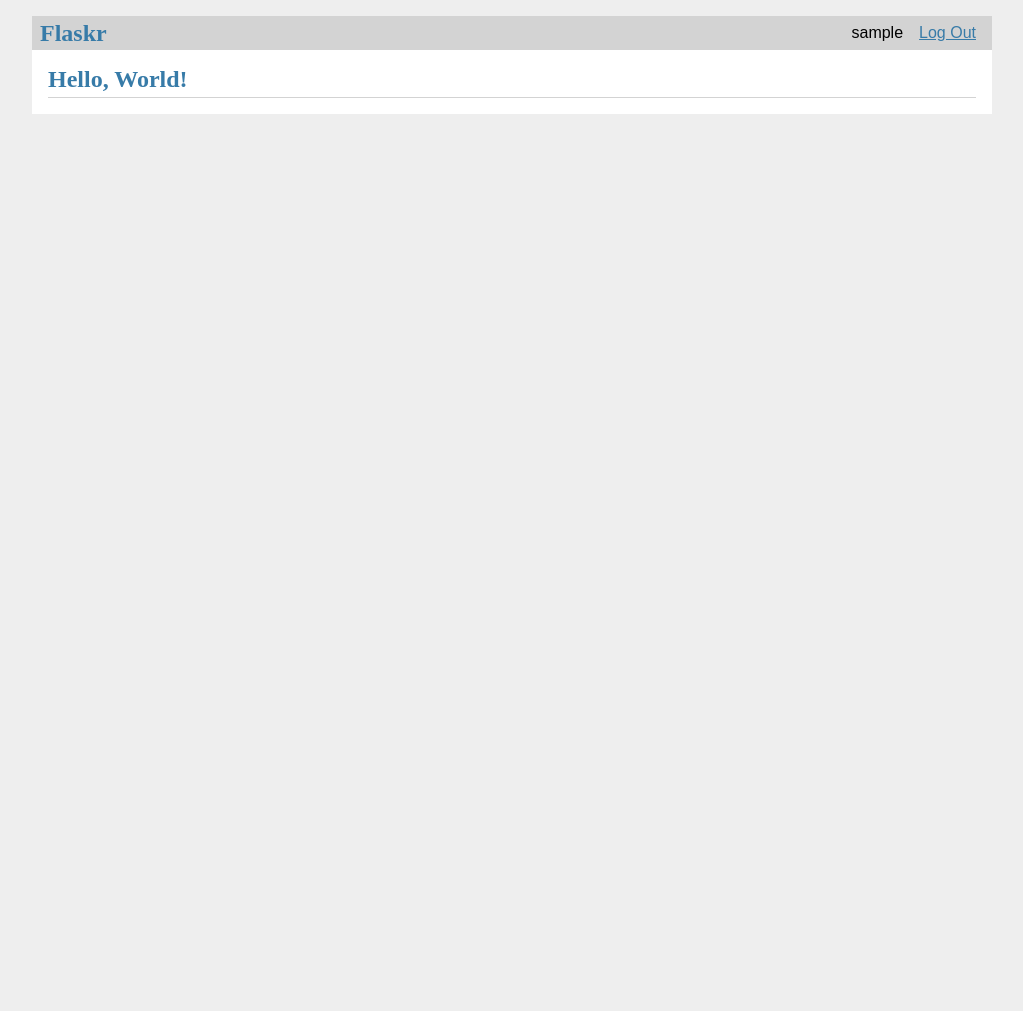
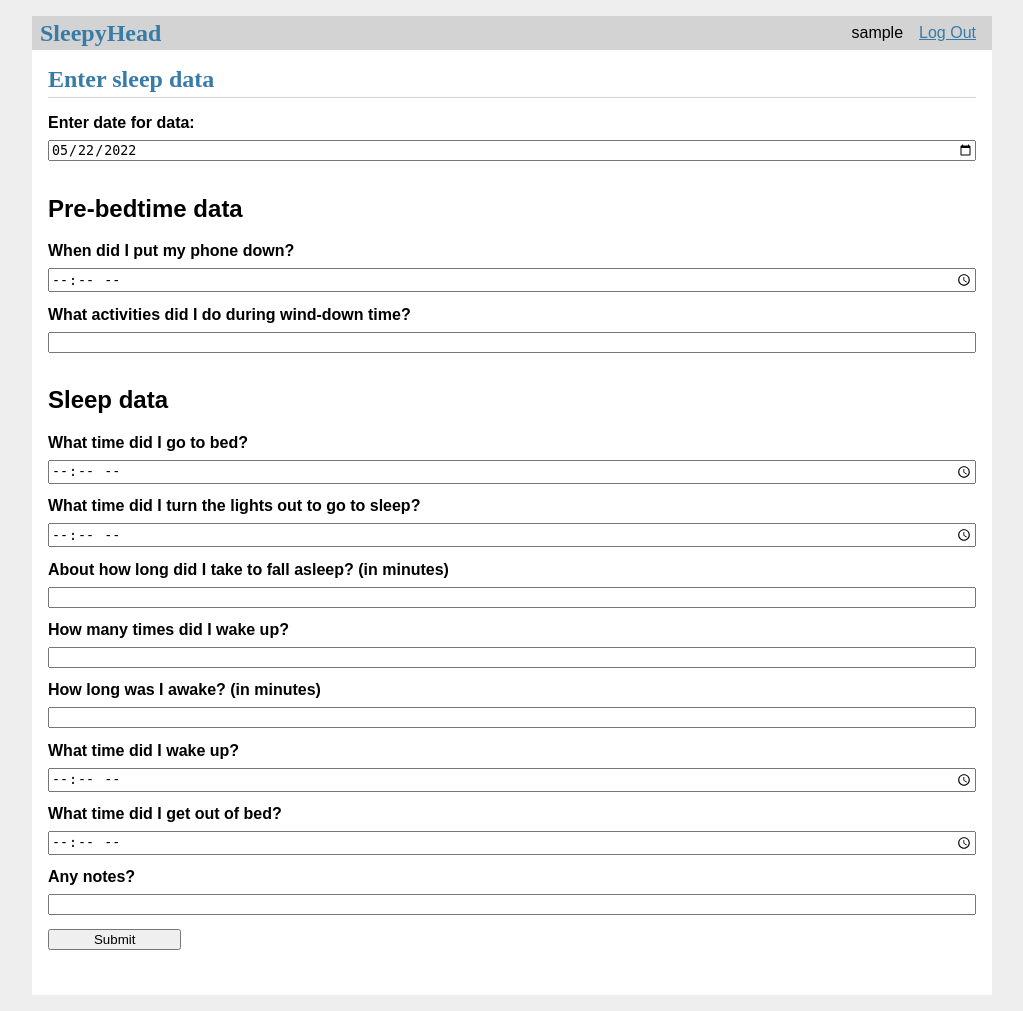
Before and after one commit to swarnatonse/flask-test, a Flask app: page / in a window 1280 px wide. Shown: the whole page, without its empty margins (128-1151 px from the left). Before the commit the page ends 114 px from the top, so only its background shows below. Run offline with Flask 2, Linux system fonts and the light colour scheme; the visitor is signed in with stand-in values (Sample User, id 1); data that the repository does not hold is empty.

Commit message:
generate static sleep form

```diff
--- a/auth.py
+++ b/auth.py
@@ -4,6 +4,7 @@ import os
 from flask import (
     Blueprint, flash, g, redirect, render_template, request, session, url_for
 )
+from aws import get_login_info
 
 
 
@@ -16,8 +17,9 @@ def login():
         password = request.form['password']
         error = None
 
-        expected_username = os.environ.get('USERNAME')
-        expected_password = os.environ.get('TROUT')
+        login_info = get_login_info()
+        expected_username = login_info['username']
+        expected_password = login_info['password']
 
         if username is None:
             error = 'Incorrect username.'
--- a/aws.py
+++ b/aws.py
@@ -1,17 +1,50 @@
 import boto3
+import base64
+import os
+import json
 import datetime
 import pendulum
-import random
 import string
 
 dynamodb = boto3.client('dynamodb')
+secretsmanager = boto3.client('secretsmanager')
 
-def write_to_table():
-    key = generate_ddb_key()
-    dynamodb.put_item(TableName='SleepData', Item={'DayId':{'S':key},'key2':{'S':''.join(random.choices(string.ascii_lowercase, k=5))}})
+def write_to_table(sleepdata):
+    key = sleepdata['updatedate']
+    if not key:
+        print('Here')
+        key = generate_ddb_key()
+
+    dynamodb.put_item(
+        TableName='SleepData',
+        Item={
+            'DayId':{'S':key},
+            'updatedate':{'S':sleepdata['updatedate']},
+            'PhoneDownTime':{'S':sleepdata['phonedown']},
+            'Activities':{'S':sleepdata['activities']},
+            'Bedtime':{'S':sleepdata['bedtime']},
+            'LightsOutTime':{'S':sleepdata['lightsout']},
+            'WakeUpCount':{'S':sleepdata['howmanywakeup']},
+            'WakeUpDuration':{'S':sleepdata['howlongawake']},
+            'FinalWakeUpTime':{'S':sleepdata['wakeuptime']},
+            'AriseTime':{'S':sleepdata['arisetime']},
+            'LastUpdateTime':{'S': datetime.datetime.now().isoformat()}
+        })
 
 def generate_ddb_key():
     pst = pendulum.timezone('America/Los_Angeles')
     dt = datetime.datetime.now(pst)
     dt_string = dt.strftime("%Y-%m-%d")
     return dt_string
+
+def get_login_info():
+    get_secret_value_response = secretsmanager.get_secret_value(
+            SecretId=os.environ.get('LOGIN_MANAGER')
+        )
+
+    if 'SecretString' in get_secret_value_response:
+        secret = get_secret_value_response['SecretString']
+    else:
+        secret = base64.b64decode(get_secret_value_response['SecretBinary'])
+
+    return json.loads(secret)
--- a/sleep.py
+++ b/sleep.py
@@ -7,8 +7,19 @@ import aws
 
 bp = Blueprint('sleep', __name__)
 
-@bp.route('/')
+@bp.route('/', methods=('GET', 'POST'))
 @login_required
 def hello():
-    aws.write_to_table()
+    if request.method == 'POST':
+        sleepdata = {};
+        sleepdata['updatedate'] = request.form['updatedate']
+        sleepdata['phonedown'] = request.form['phonedown']
+        sleepdata['activities'] = request.form['activities']
+        sleepdata['bedtime'] = request.form['bedtime']
+        sleepdata['lightsout'] = request.form['lightsout']
+        sleepdata['howmanywakeup'] = request.form['howmanywakeup']
+        sleepdata['howlongawake'] = request.form['howlongawake']
+        sleepdata['wakeuptime'] = request.form['wakeuptime']
+        sleepdata['arisetime'] = request.form['arisetime']
+        aws.write_to_table(sleepdata)
     return render_template('hello.html')
--- a/templates/base.html
+++ b/templates/base.html
@@ -2,7 +2,7 @@
 <title>{% block title %}{% endblock %} - Flaskr</title>
 <link rel="stylesheet" href="{{ url_for('static', filename='style.css') }}">
 <nav>
-  <h1>Flaskr</h1>
+  <h1>SleepyHead</h1>
   <ul>
     {% if g.user %}
       <li><span>{{ g.user }}</span>
@@ -19,3 +19,13 @@
   {% endfor %}
   {% block content %}{% endblock %}
 </section>
+
+<script>
+  Date.prototype.toDateInputValue = (function() {
+      var local = new Date(this);
+      local.setMinutes(this.getMinutes() - this.getTimezoneOffset());
+      return local.toJSON().slice(0,10);
+  });
+
+  document.getElementById('updatedate').value = new Date().toDateInputValue();
+</script>
--- a/templates/hello.html
+++ b/templates/hello.html
@@ -1,5 +1,55 @@
 {% extends 'base.html' %}
 
 {% block header %}
-  <h1>{% block title %}Hello, World!{% endblock %}</h1>
+  <h1>{% block title %}Enter sleep data{% endblock %}</h1>
 {% endblock %}
+
+{% block content %}
+<form method="post">
+  <label for="updatedate">Enter date for data:</label>
+  <input name="updatedate" id="updatedate" type="date"/>
+  <h2>Pre-bedtime data</h2>
+    <label for="phonedown">When did I put my phone down?</label>
+    <input name="phonedown" id="phonedown" type="time">
+
+    <label for="activities">What activities did I do during wind-down time?</label>
+    <input name="activities" id="activities" type="textarea">
+
+  <h2>Sleep data</h2>
+    <label for="bedtime">What time did I go to bed?</label>
+    <input name="bedtime" id="bedtime" type="time">
+
+    <label for="lightsout">What time did I turn the lights out to go to sleep?</label>
+    <input name="lightsout" id="lightsout" type="time">
+
+    <label for="howlongtillasleep">About how long did I take to fall asleep? (in minutes)</label>
+    <input name="howlongtillasleep" id="howlongtillasleep" type="number"/>
+
+    <label for="howmanywakeup">How many times did I wake up?</label>
+    <input name="howmanywakeup" id="howmanywakeup" type="number"/>
+
+    <label for="howlongawake">How long was I awake? (in minutes)</label>
+    <input name="howlongawake" id="howlongawake" type="number"/>
+
+    <label for="wakeuptime">What time did I wake up?</label>
+    <input name="wakeuptime" id="wakeuptime" type="time">
+
+    <label for="arisetime">What time did I get out of bed?</label>
+    <input name="arisetime" id="arisetime" type="time">
+
+    <label for="sleepnotes">Any notes?</label>
+    <input name="sleepnotes" id="sleepnotes" type="textarea">
+
+    <input type="submit" value="Submit">
+</form>
+{% endblock %}
+
+<script>
+  Date.prototype.toDateInputValue = (function() {
+      var local = new Date(this);
+      local.setMinutes(this.getMinutes() - this.getTimezoneOffset());
+      return local.toJSON().slice(0,10);
+  });
+
+  document.getElementById('updatedate').value = new Date().toDateInputValue();
+</script>
```
